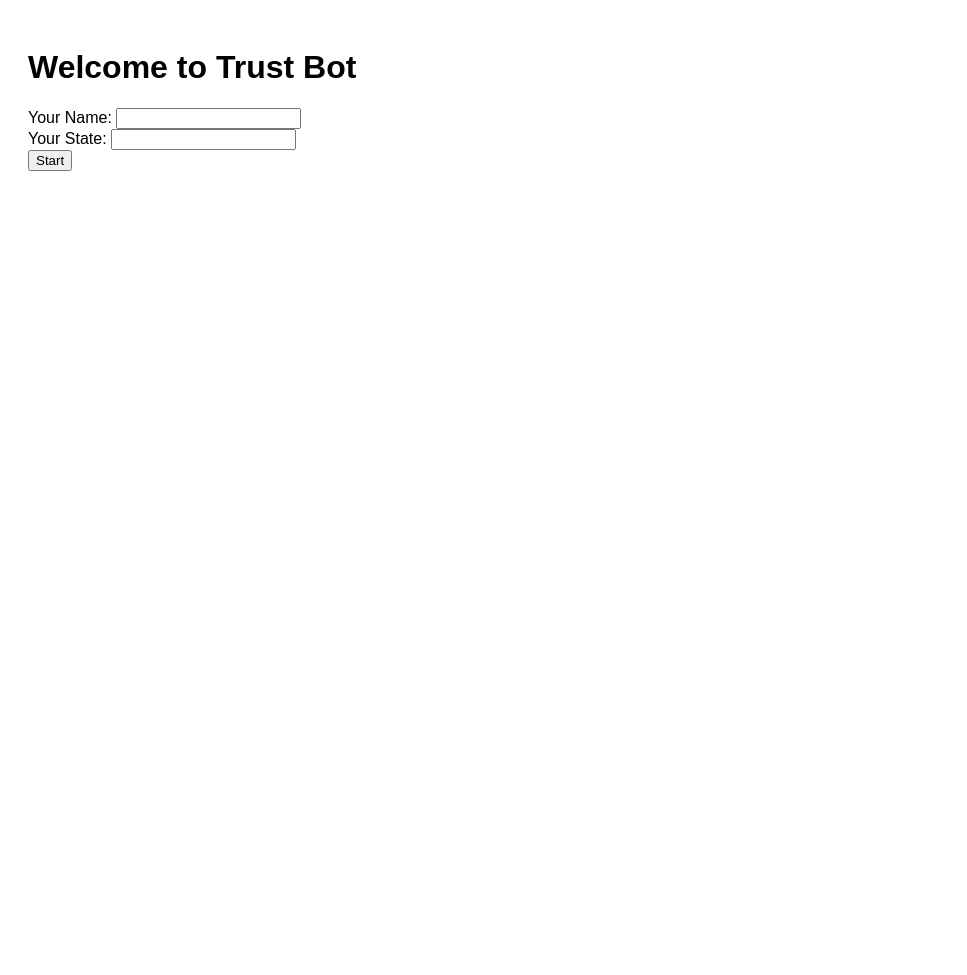
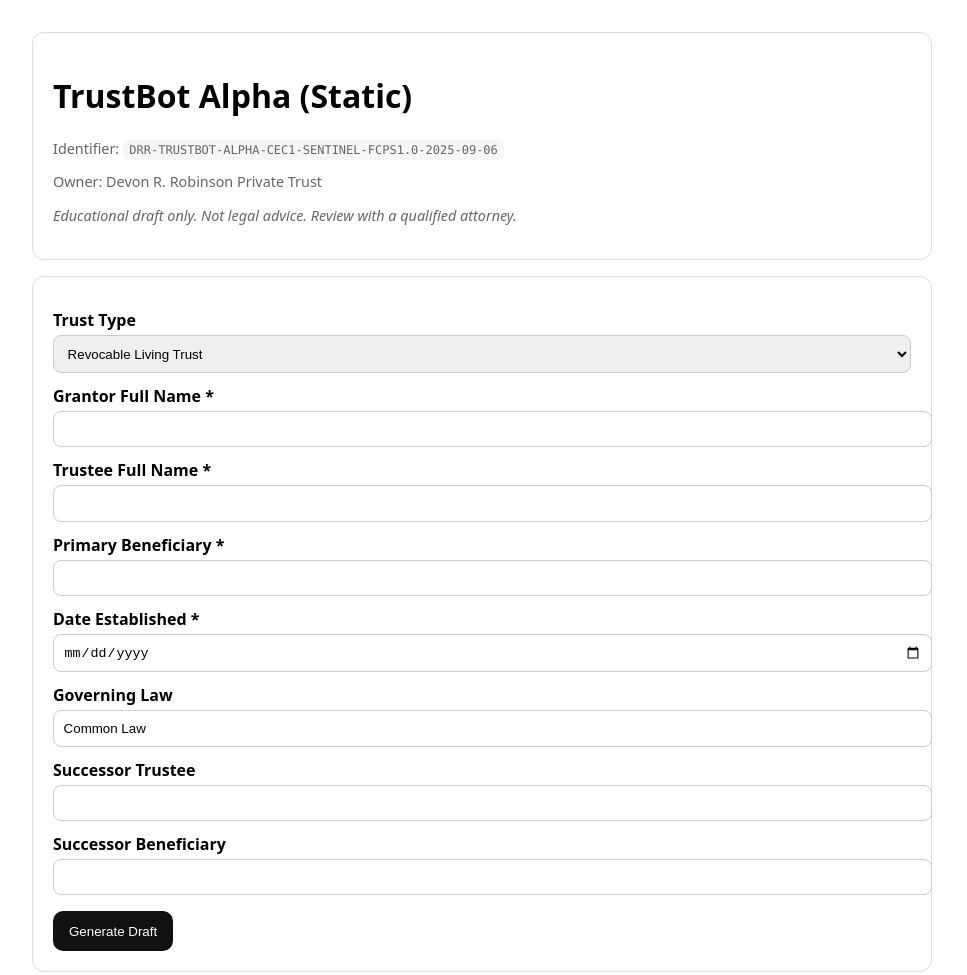
Before and after one commit to drobs89/Trustbot, a plain HTML site: page index.html in a window 1280 px wide. Shown: the whole page, without its empty margins (0-967 px from the left). Before the commit the page ends 800 px from the top, so only its background shows below. Drawn offline with Linux system fonts and the light colour scheme.

Commit message:
index.html

```diff
--- a/index.html
+++ b/index.html
@@ -1,18 +1,45 @@
-
-<!DOCTYPE html>
-<html>
+<!doctype html>
+<html lang="en">
 <head>
-  <title>Trust Bot (Evolving)</title>
-  <link rel="stylesheet" href="styles.css">
+  <meta charset="utf-8" />
+  <title>TrustBot Alpha (Static)</title>
+  <meta name="viewport" content="width=device-width, initial-scale=1" />
+  <meta name="trustbot-identifier" content="DRR-TRUSTBOT-ALPHA-CEC1-SENTINEL-FCPS1.0-2025-09-06">
+  <meta name="owner" content="Devon R. Robinson Private Trust">
+  <meta name="confidentiality" content="Confidential & Proprietary — Distribution Restricted">
+  <style>
+    body { font-family: system-ui, -apple-system, Segoe UI, Roboto, sans-serif; margin: 2rem; max-width: 900px; }
+    .card { border: 1px solid #ddd; border-radius: 12px; padding: 1.25rem; margin-bottom: 1rem; }
+    label { display:block; font-weight:600; margin-top: .75rem; }
+    input, textarea, select { width:100%; padding:.6rem; border:1px solid #ccc; border-radius:8px; margin-top:.25rem; }
+    button { padding:.8rem 1rem; border:0; border-radius:10px; cursor:pointer; }
+    .primary { background:#111; color:#fff; }
+    .hint { color:#666; font-size:.9rem; }
+    header { margin-bottom: 1.5rem; }
+    small.code { font-family: ui-monospace, SFMono-Regular, Menlo, monospace; background:#f6f6f6; padding:.2rem .4rem; border-radius:6px; }
+    .doc { font-family: Georgia, serif; }
+    hr { margin: 1.5rem 0; }
+  </style>
 </head>
 <body>
-  <h1>Welcome to Trust Bot</h1>
-  <div id="trustForm">
-    <label>Your Name: <input type="text" id="userName" /></label><br>
-    <label>Your State: <input type="text" id="userState" /></label><br>
-    <button onclick="startWizard()">Start</button>
-  </div>
-  <div id="recommendation" style="margin-top:20px;"></div>
-  <script src="evolution.js"></script>
+  <header class="card">
+    <h1>TrustBot Alpha (Static)</h1>
+    <p class="hint">Identifier: <small class="code" id="idStamp"></small></p>
+    <p class="hint">Owner: <span id="ownerStamp"></span></p>
+    <p class="hint"><em id="disclaimer"></em></p>
+  </header>
+
+  <section class="card">
+    <label>Trust Type</label>
+    <select id="trustType"></select>
+    <div id="dynamicFields"></div>
+    <div style="margin-top:1rem;">
+      <button class="primary" id="generateBtn">Generate Draft</button>
+    </div>
+  </section>
+
+  <section id="output" class="card doc" hidden></section>
+
+  <script src="trustbot.js"></script>
 </body>
 </html>
```
